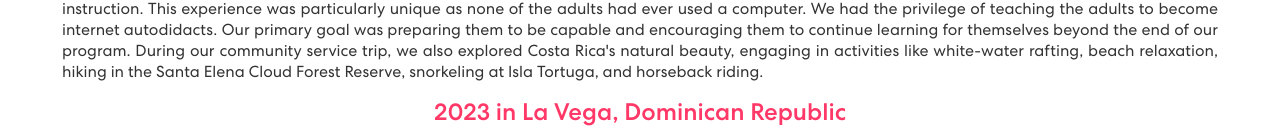
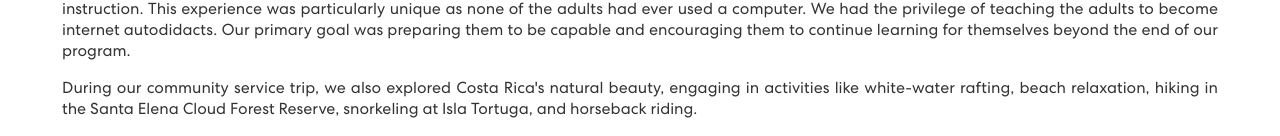
Before and after one commit to glopezsalgado/glopezsalgado.github.io, a React (Create React App) app: page /myCommunities in a window 1280 px wide. Shown: the part 799-935 px from the top of the page. Built offline with nearby package versions, Linux system fonts and the light colour scheme.

Commit message:
shpe abraod Puerto Rico picture adjustment

```diff
--- a/src/components/MyCommunities.js
+++ b/src/components/MyCommunities.js
@@ -58,8 +58,7 @@ export const MyCommunities = () => {
                 <h3>SHPE'd Abroad Program</h3>
                 <p>SHPE’d Abroad is an annual week-long program unique to our chapter since 2013, dedicated to teaching about STEM and academic development in under-resourced communities in Latin America. Since its organization, our program has reached Guatemala, Puerto Rico, the Dominican Republic, and multiple locations in Costa Rica, educating K-12 students. My involvement began in 2022, when I supported the chapter’s outreach team in outreaching to schools in Puerto Rico, to find a school to support, and attended as a mentoring volunteer. At the end of the 2022 SHPE’d Abroad program, my involvement grew as I was elected as the Vice President of External Affairs two years consecutively and became the head of the program’s organization.</p>
                 <h4>2024 in Quepos, Costa Rica</h4>
-                <p>This year, we expanded the program to teach 50 K-12 students in the mornings and 60 adults, aged 20 to 60, in an evening school. I managed and oversaw fundraising of $19,650.39, sponsoring 16 members for SHPE’d Abroad in Costa Rica. I also co-developed a curriculum to teach the K-12 students aspects of robotics and 3D design with a focus on space, while adults learned how to utilize a computer and Microsoft programs. I created 6 lesson plans for 18 hours of instruction. This experience was particularly unique as none of the adults had ever used a computer. We had the privilege of teaching the adults to become internet autodidacts. Our primary goal was preparing them to be capable and encouraging them to continue learning for themselves beyond the end of our program.
-                    During our community service trip, we also explored Costa Rica's natural beauty, engaging in activities like white-water rafting, beach relaxation, hiking in the Santa Elena Cloud Forest Reserve, snorkeling at Isla Tortuga, and horseback riding.
+                <p>This year, we expanded the program to teach 50 K-12 students in the mornings and 60 adults, aged 20 to 60, in an evening school. I managed and oversaw fundraising of $19,650.39, sponsoring 16 members for SHPE’d Abroad in Costa Rica. I also co-developed a curriculum to teach the K-12 students aspects of robotics and 3D design with a focus on space, while adults learned how to utilize a computer and Microsoft programs. I created 6 lesson plans for 18 hours of instruction. This experience was particularly unique as none of the adults had ever used a computer. We had the privilege of teaching the adults to become internet autodidacts. Our primary goal was preparing them to be capable and encouraging them to continue learning for themselves beyond the end of our program.</p><p>During our community service trip, we also explored Costa Rica's natural beauty, engaging in activities like white-water rafting, beach relaxation, hiking in the Santa Elena Cloud Forest Reserve, snorkeling at Isla Tortuga, and horseback riding.
                 </p>
                 <h4>2023 in La Vega, Dominican Republic</h4>
                 <p>In 2023, we held the SHPE’d Abroad program in the Dominican Republic for the first time. I managed and oversaw fundraising of $16,000 to sponsor 16 members for the program. Additionally, I co-developed the curriculum to teach two groups of 50 K-12 students about engineering through 12 personally designed lesson plans for 35 hours of instruction. During these instruction sessions, students learned about the work and academic responsibilities in various engineering fields, 3D design and research with a focus on space, coding in C, and robotics using Arduinos.</p>
```
